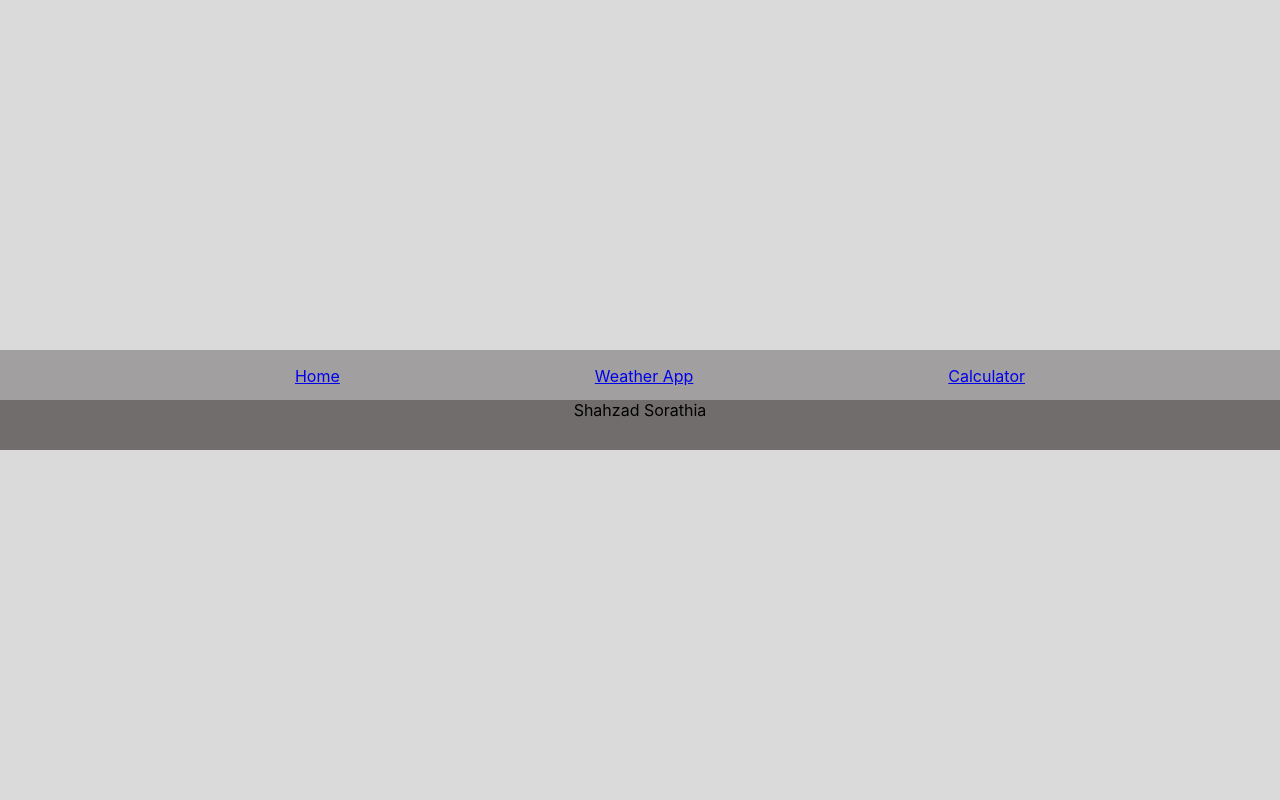
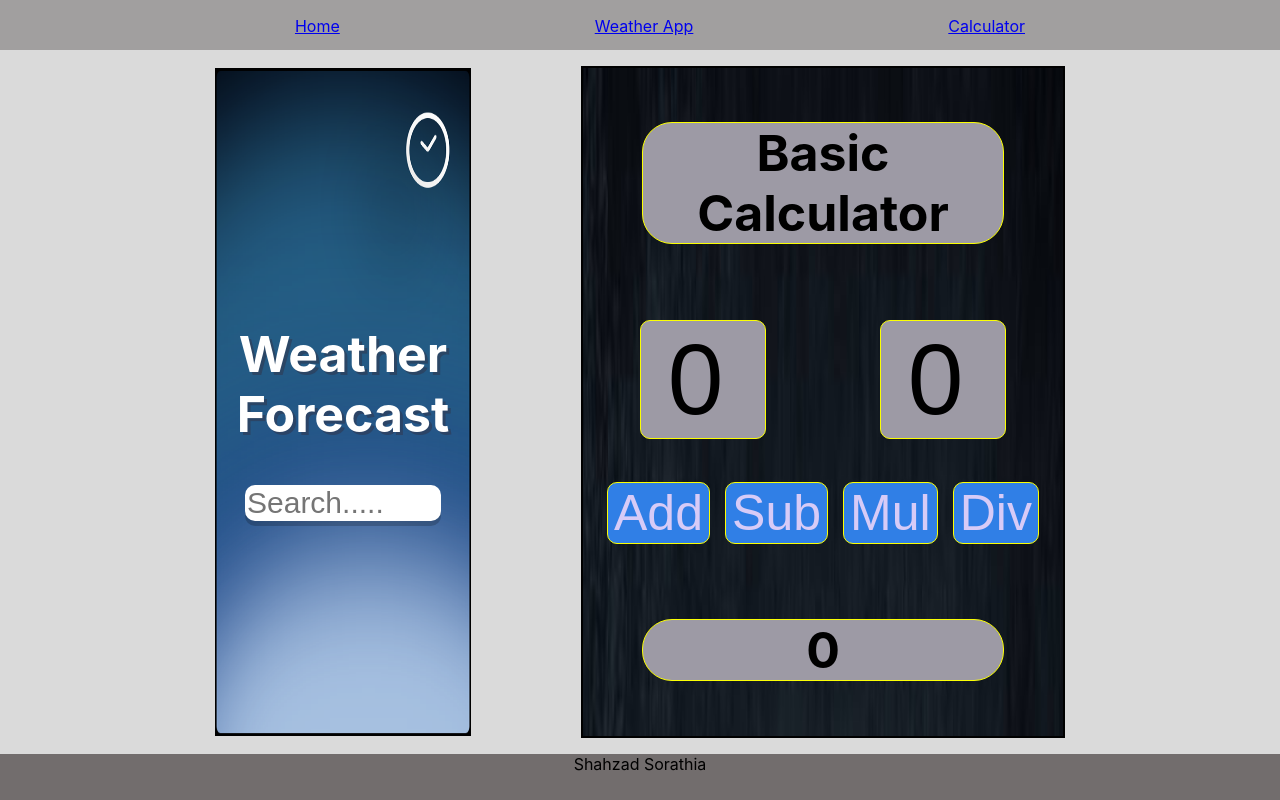
Before and after one commit to shahzadsorathia/Weather-Application-React, a React (Create React App) app: page / in a window 1280 px wide. Built offline with nearby package versions, Linux system fonts and the light colour scheme.

Commit message:
Update App.js

```diff
--- a/src/pages/App.js
+++ b/src/pages/App.js
@@ -22,7 +22,7 @@ function App() {
           <Weather />
         </Route>
 
-        <Route path="/Home">
+        <Route path="/">
           <Home />
         </Route>
       </Switch>
```
